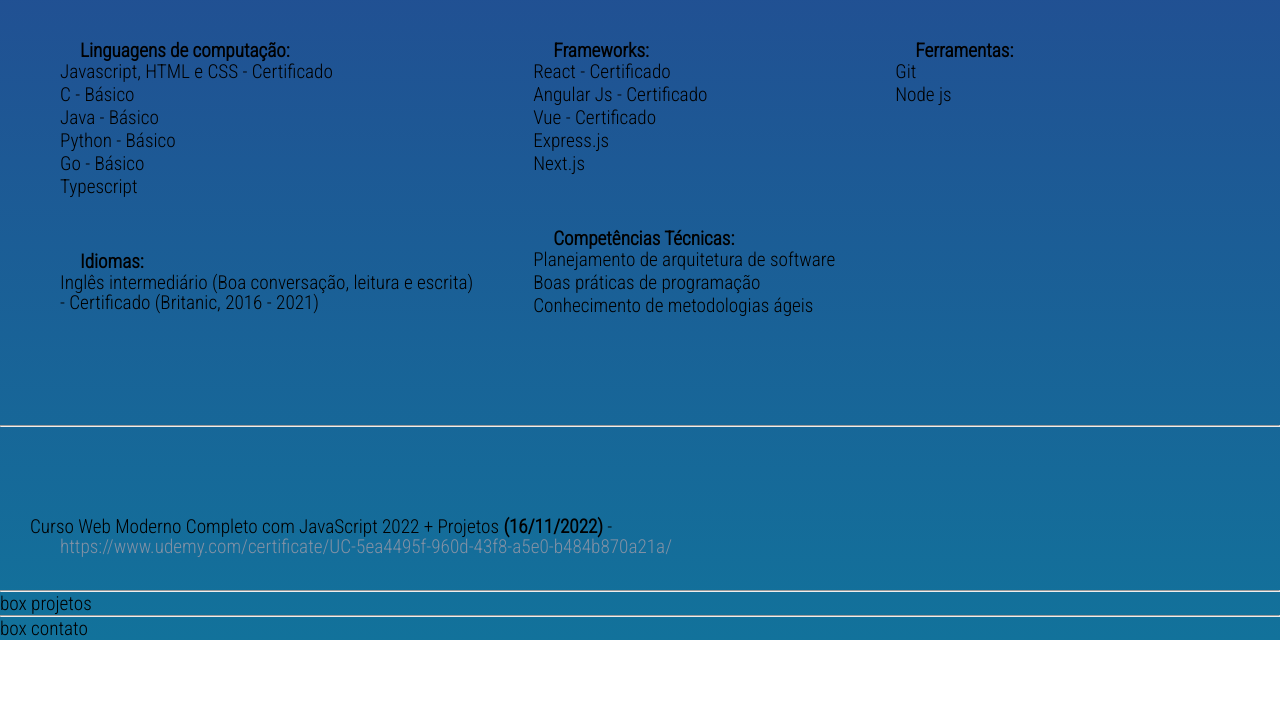
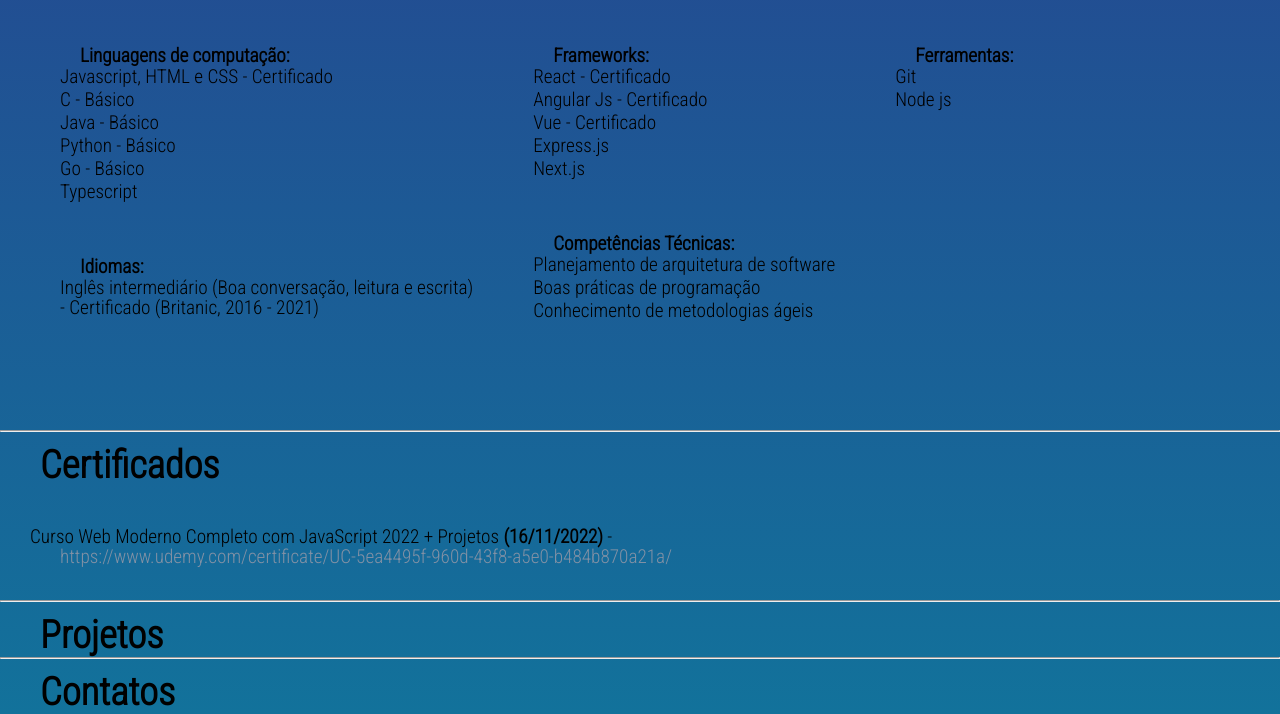
Before and after one commit to Cclm93/Portifolio, a plain HTML site: page index.html in a window 1280 px wide. Shown: the part 626-1340 px from the top of the page. Before the commit the page ends 1266 px from the top, so only its background shows below. Drawn offline with Linux system fonts and the light colour scheme.

Commit message:
CSS continue

```diff
--- a/Style.css
+++ b/Style.css
@@ -77,7 +77,7 @@ ul li a:hover, ul li a:active{
     top: 100px;
    /* background: #12729b;*/
     height: 426px;
-    margin-top: 70px;
+    margin-top: 20px;
 }
 
 .boxv {
@@ -119,7 +119,8 @@ ul li a:hover, ul li a:active{
 .boxcertificados{
     display: flex;
     flex-direction: row;
-    margin-top: 70px;
+    margin-top: 20px;
+
    /* background: #2F308B;*/
 }
 
@@ -136,6 +137,13 @@ hr{
     color:#2F308B;
 }
 
+h1{
+   margin-top: 10px;
+    margin-left: 40px;
+}
+
+
+
 .elem1{
     border: 4px solid rgb(190, 238, 15);
 }
--- a/index.html
+++ b/index.html
@@ -48,7 +48,11 @@
 
     <hr >
 
+
+    <h1>Habilidades</h1>
     <div class="boxhab">
+
+
 
         <div class="boxv">
             <div class=" boxv">
@@ -108,7 +112,9 @@
 
     <hr>
 
+    <h1>Certificados</h1>
     <div class="boxcertificados">
+
         <div class=" boxv">
             <ul>
                     <li> Curso Web Moderno Completo com JavaScript 2022 + Projetos  <b>(16/11/2022)</b> - <br> <a href="https://www.udemy.com/certificate/UC-5ea4495f-960d-43f8-a5e0-b484b870a21a/">https://www.udemy.com/certificate/UC-5ea4495f-960d-43f8-a5e0-b484b870a21a/</a></li>
@@ -118,14 +124,16 @@
 
    <hr>
 
+   <h1>Projetos</h1>
    <div class="boxprojetos">
-box projetos
+
    </div>
 
    <hr>
 
+   <h1>Contatos</h1>
    <div class="boxcontato">
-box contato
+
    </div>
 
 </div>
```
